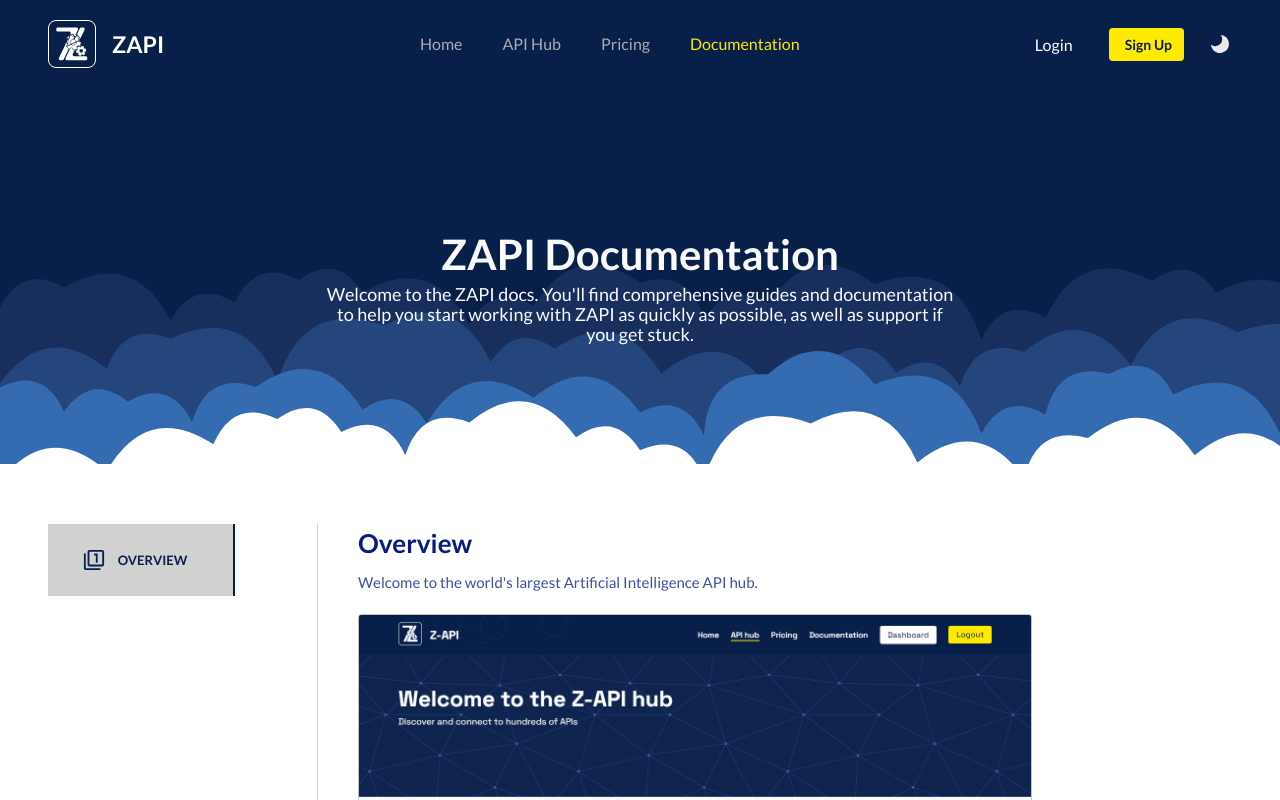
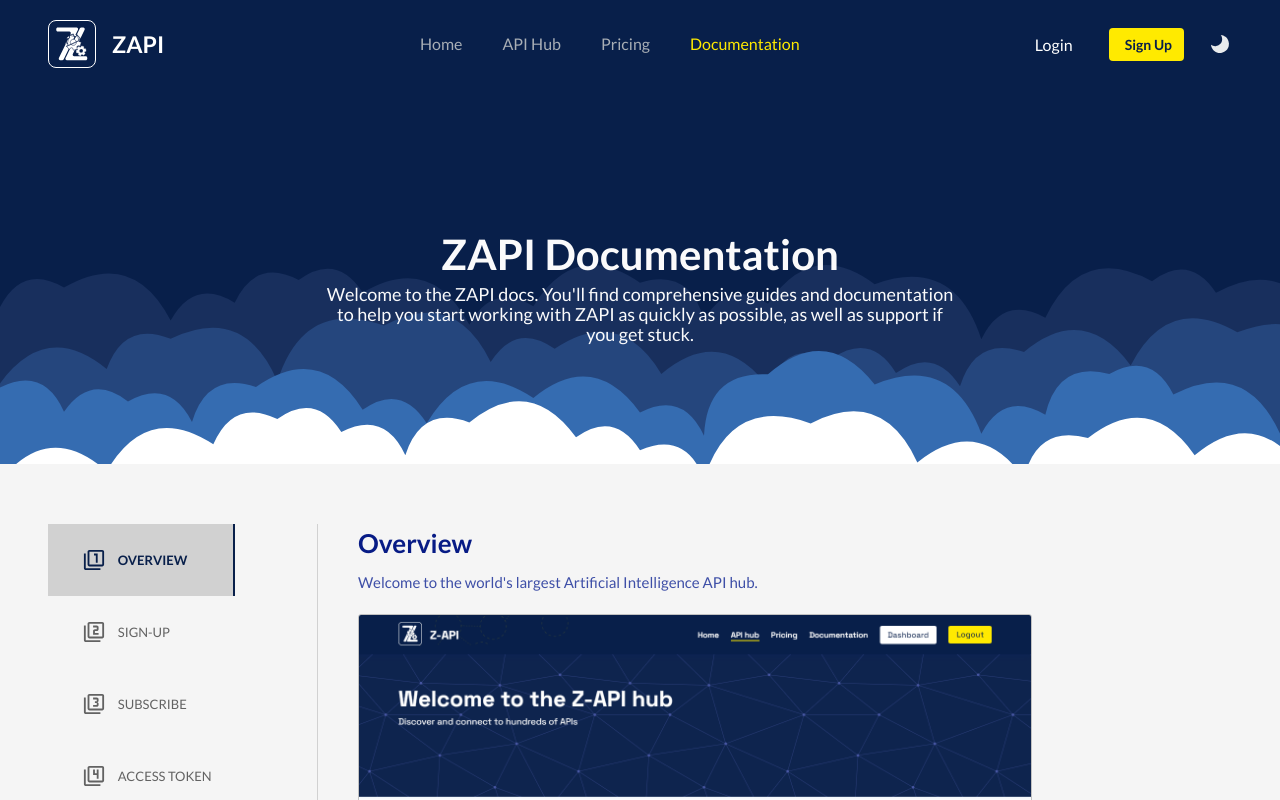
Before and after one commit to Zummit-Africa-Inc/Zapi-FE-v2, a React (Vite) app: page /documentation in a window 1280 px wide. Shown: the top 800 px of the page. Built offline with nearby package versions, Linux system fonts and the light colour scheme; no server answers; what aws-amplify would draw is missing.

Commit message:
change inactive text color on tab buttons

```diff
--- a/src/components/help/Help.tsx
+++ b/src/components/help/Help.tsx
@@ -26,6 +26,7 @@ const CustomTab = styled(Tab)({
         paddingLeft: "35px",
         fontSize: "13px",
         textAlign: "left",
+        color: '#00000099',
         "@media screen and (max-width: 1024px)": {
             gap: "0",
             fontSize: "12px",
--- a/src/pages/Documentation.tsx
+++ b/src/pages/Documentation.tsx
@@ -1,19 +1,32 @@
 import React from 'react'
 import { Stack, Theme } from "@mui/material";
+import { createStyles, makeStyles } from "@mui/styles";
 import { Footer, Loader, Navbar } from "../components";
 import Hero from '../components/help/Hero'
 import Help from '../components/help/Help';
 
 const Documentation = () => {
+  const classes = useStyles();
   return (
     <Stack>
     <Navbar />
-    <Stack>
+    <Stack className={classes.docContainer}>
       <Help />
     </Stack>
     <Footer />
   </Stack>
   )
 }
+const useStyles = makeStyles((theme: Theme) =>
+  createStyles({
+    docContainer: {
+      backgroundColor: theme.palette.background.default,
+      display: "flex",
+      justifyContent: "center",
+      alignItems: "center",
+    },
+  })
+);
+
 
 export default Documentation
```
